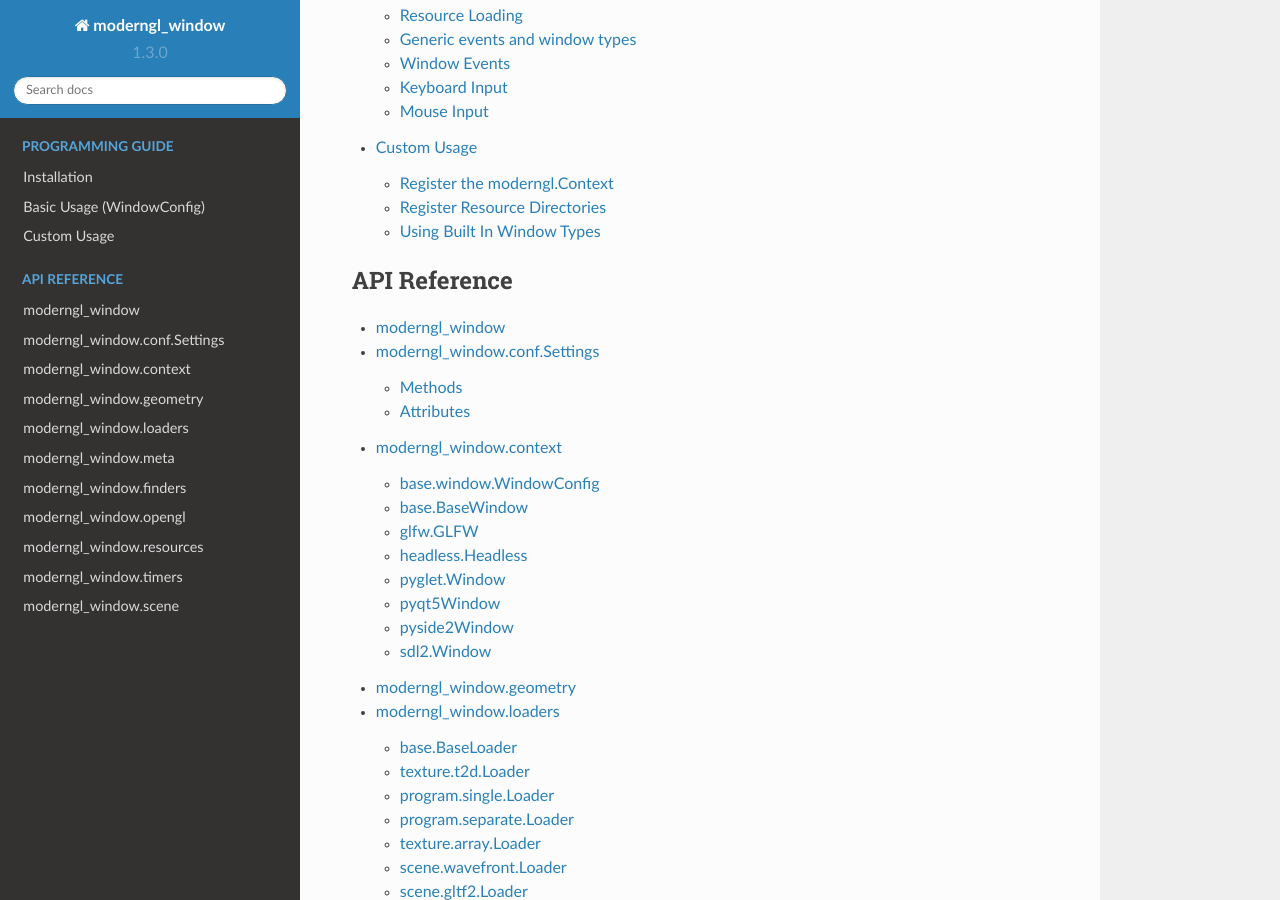
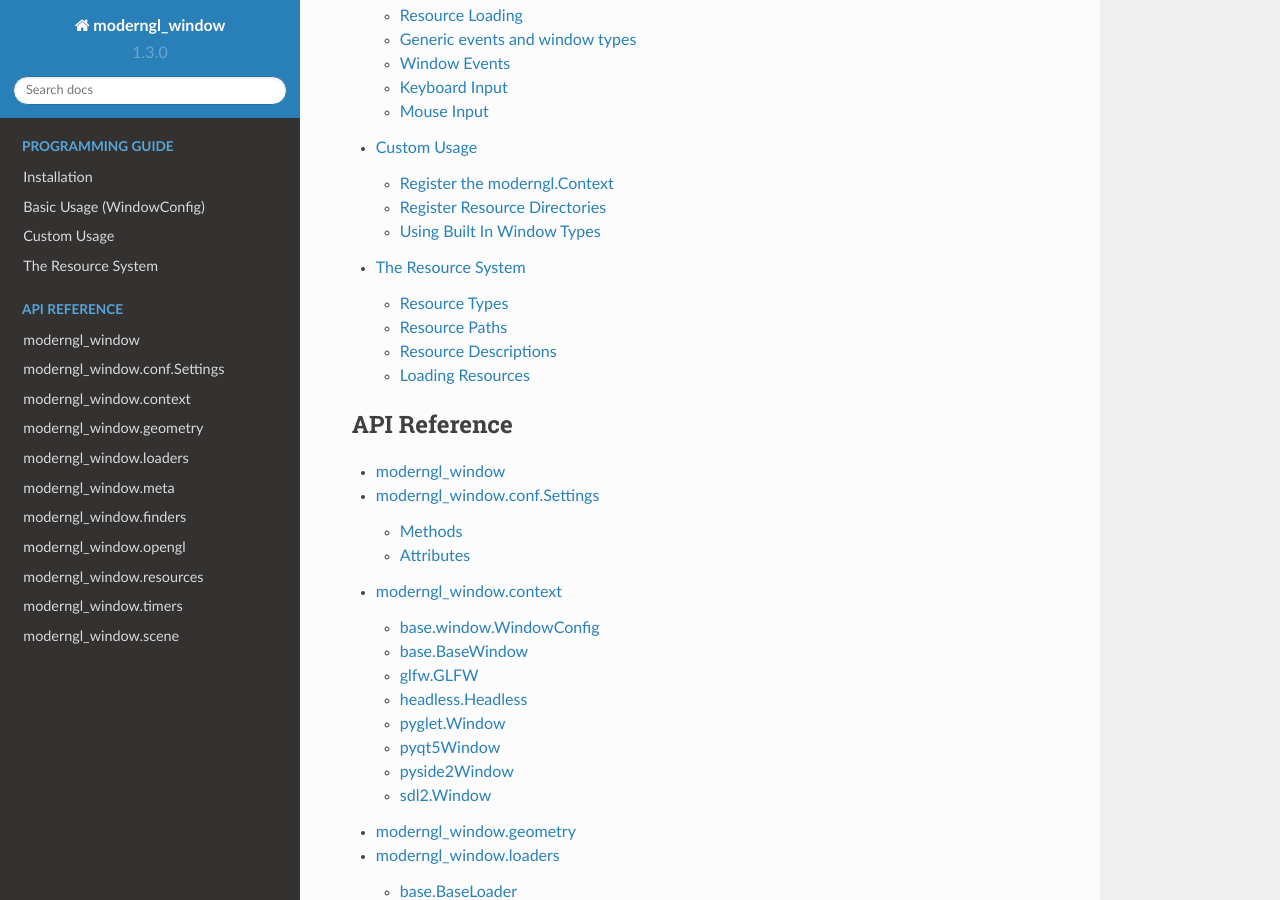
Before and after one commit to moderngl/moderngl-window, a Sphinx documentation site: the page built from docs/index.rst, in a window 1280 px wide and 900 px high, scrolled down 600 px. Built offline with Sphinx 7.4.7 and the Read the Docs theme 2.0.0, drawn with Linux system fonts in a browser that asks for light colours; some of the changed lines change nothing that is shown.

Commit message:
Resource system

```diff
--- /dev/null
+++ b/docs/guide/resource_system.rst
@@ -0,0 +1,129 @@
+
+The Resource System
+===================
+
+Resource Types
+--------------
+
+The resource system has four different resource
+types/categories it can load.
+
+* **Programs** : Shader programs (vertex, geometry, fragment, tessellation,
+  compute)
+* **Textures** : Textures of all different variations
+* **Scenes**: Wavefront, GLTF2 and STL scenes/objects
+* **Data**: A generic "lane" for everything else
+
+Each of these resource categories have separate search
+directories, one or multiple loader classes and a
+:py:class:`~moderngl_window.meta.base.ResourceDescription`
+class we use to describe the resource we are loading
+with all its parameters.
+
+Resource Paths
+--------------
+
+Resources are loaded using relative paths. These paths
+are relative to one or multiple search directories
+we register using the :py:mod:`~moderngl_window.resources`
+module.
+
+For simple usage were we have one or multiple resource
+directories with mixed resource types (programs, textures
+etc.) we can use the simplified version,
+:py:func:`~moderngl_window.resources.register_dir`.
+
+.. code:: python
+
+    from pathlib import Path
+    from moderngl_window import resources
+
+    # pathlib.Path (recommended)
+    resources.register_dir(Path('absoulte/path/using/pathlib'))
+
+    # Strings and/or os.path
+    resources.register_dir('absolute/string/path')
+
+A resource finder system will scan through the registered
+directories in the order they were added loading the
+first resource found.
+
+For more advanced usage were resources of different types
+are separated we can register resource type specific search
+directories:
+
+* :py:func:`~moderngl_window.resources.register_program_dir`
+* :py:func:`~moderngl_window.resources.register_texture_dir`
+* :py:func:`~moderngl_window.resources.register_scene_dir`
+* :py:func:`~moderngl_window.resources.register_data_dir`
+
+This can be handy when dealing with larger quantities of
+files.
+These search directories are stored in the
+:py:class:`~moderngl_window.conf.Settings` instance
+and can for example be temporarily altered if needed.
+This means you can separate local and global resources
+in more complex situations. It could even be used to
+support themes by promoting a theme directory overriding
+global/default resources or some default theme directory.
+
+Resource Descriptions
+---------------------
+
+Resource descriptions are basically just classes
+acting as bags of attributes describing the resource
+we are requesting. We have four standard classes.
+
+* :py:class:`~moderngl_window.meta.program.ProgramDescription`
+* :py:class:`~moderngl_window.meta.texture.TextureDescription`
+* :py:class:`~moderngl_window.meta.scene.SceneDescription`
+* :py:class:`~moderngl_window.meta.data.DataDescription`
+
+Example::
+
+    from moderngl_window.meta import TextureDescription
+
+    # We are aiming to load wood.png horizontally flipped
+    # with generated mipmaps and high anisotropic filtering.
+    TextureDescription(
+        path='wood.png',
+        flip=True,
+        mipmap=True,
+        anisotropy=16.0,
+    )
+
+New resource description classes can be created
+by extending the base
+:py:class:`~moderngl_window.meta.base.ResourceDescription` class.
+This is not uncommon when for example making a new loader class.
+
+Loading Resources
+-----------------
+
+Now that we know about the different resoure categories,
+search paths and resource descriptions, we're ready to
+actually load something.
+
+.. code:: python
+
+    from moderngl_window import resources
+    from moderngl_window.meta import (
+        TextureDescription,
+        ProgramDescription,
+        SceneDescription,
+        DataDescription,
+    )
+
+    texture = resource.textures.load(TextureDescription(path='wood.png')
+    program = resource.programs.load(ProgramDescription(path='fun.glsl')
+    program = resource.programs.load(ProgramDescription(
+        vertex_shader='sphere_vert.glsl',
+        geometry_shader='sphere_geo.glsl',
+        fragment_shader='sphere_fs.glsl'
+    ))
+    scene = resources.load(SceneDescription(path="city.gltf')
+    text = resources.load(DataDescription(path='notes.txt')
+    config_dict = resources.load(DataDescription(path='config.json')
+    data = resources.load(DataDescription(path='data.bin', kind='binary)
+
+For more information about supported parameters see the api documenation.
--- a/docs/index.rst
+++ b/docs/index.rst
@@ -20,6 +20,7 @@ improvements are also greatly appreciated.
    guide/install
    guide/basic_usage
    guide/custom_usage
+   guide/resource_system
 
 .. toctree::
    :maxdepth: 2
```
